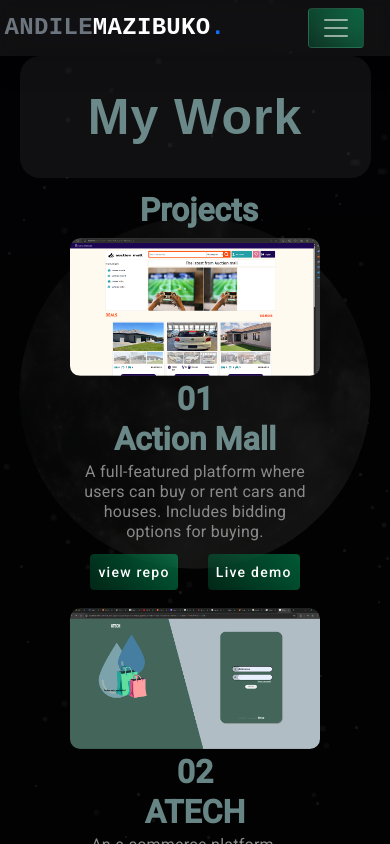
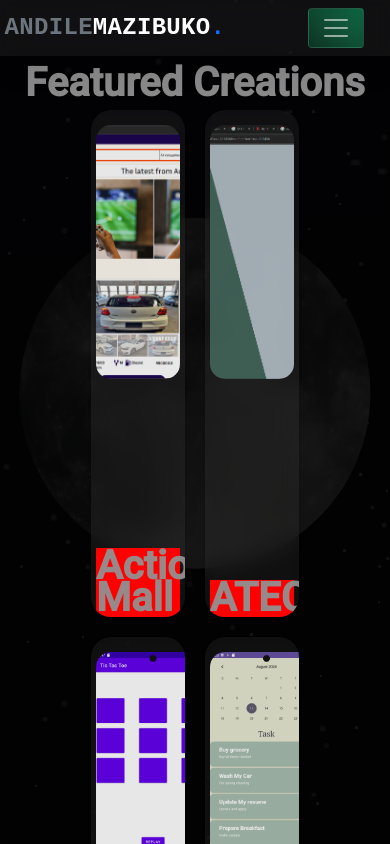
Before and after one commit to Andile-mazibuko/new-portfolio, an Angular app in the folder portfolio/: page /projects in a window 390 px wide. Built offline with nearby package versions, Linux system fonts and the light colour scheme.

Commit message:
First projects Design

```diff
--- a/portfolio/src/app/components/projects/projects.component.html
+++ b/portfolio/src/app/components/projects/projects.component.html
@@ -1,60 +1,16 @@
 <div class="cont">
-  <div class="route-head center">
-    <h1 class="center">My Work</h1>
-    <p>
-     Quest log of my coding journey — projects completed and XP earned
-    </p>
+  <h1 class="center">
+    Featured Creations
+  </h1>
+  <div class="projects-cont">
+    <mat-card *ngFor="let project of projects">
+       <div class="project-image-container">
+          <img [style]="project.projectTpe === 'Web-App' ? 'width: 100%; height: 100%; object-fit: cover;' : ''" mat-card-image [src]="project.filePaths[0]" alt="{{project.name}} image">
+       </div>
+       <div class="project-name">
+        <h1> {{ project.name }} </h1>
+       </div>
+    </mat-card>
   </div>
-  <h1 class="subtitle center">Projects</h1>
-  <div class="projects-container center">
-    <div *ngFor="let project of projects;let i = index" class="project">
-      <div class="media-cont center">
-        <img
-          *ngIf="project.projectTpe === 'Web-App'"
-          [src]="project.filePaths[0]"
-          alt=""
-          class="proj-img Web-App-img"
-        />
-        <img
-          *ngIf="project.projectTpe === 'Mobile'"
-          [src]="project.filePaths[0]"
-          alt=""
-          class="proj-img Mobile-img"
-        />
-        <img
-          *ngIf="project.projectTpe === 'Mobile'"
-          [src]="project.filePaths[1]"
-          alt=""
-          class="proj-img Mobile-img"
-        />
-        <div class="second-pic">
-          <img
-          *ngIf="project.projectTpe === 'Web-App'"
-          [src]="project.filePaths[1]"
-          alt=""
-          class="proj-img Web-App-img"
-        />
-        </div>
-      </div>
-      <div class="about-proj">
-        <h1 class="number subtitle center">{{ formatNumber(i+1)}}</h1>
-        <h1 class="subtitle center" [id]="project.name">{{ project.name }}</h1>
-        <p>
-          {{  project.description }}
-        </p>
-        <div class="cards">
-          <mat-card *ngFor="let card of project.techStack">
-            <mat-card-content class="center">
-              <mat-icon class="center"> {{ card.icon }} </mat-icon>
-              {{ card.name }}
-            </mat-card-content>
-          </mat-card>
-        </div>
-        <div class="buttons center">
-          <button mat-button>view repo</button>
-          <button mat-button>Live demo</button>
-        </div>
-      </div>
-    </div>
-  </div>
+
 </div>
--- a/portfolio/src/app/components/projects/projects.component.scss
+++ b/portfolio/src/app/components/projects/projects.component.scss
@@ -2,173 +2,60 @@
   margin-top: 55px;
   display: block;
 }
-.route-head {
-  display: block !important;
-}
-.route-head p {
-  width: 60%;
-  margin-left: 20%;
-  padding-bottom: 1%;
-  display: flex;
-  align-items: center;
-  justify-content: center;
-  flex-wrap: nowrap;
-}
-.projects-container {
-  width: 80%;
-  margin-left: 10%;
-  margin-top: 1%;
-  flex-wrap: wrap;
-}
-.subtitle {
+h1 {
+  font-size: 2.5rem;
   width: 100%;
-  color: var(--tert-font-color);
-  margin: 1%;
-  font-weight: 800;
-  font-size: xx-large;
-}
-.project {
-  //position: absolute;
-  width: 80%;
-  margin: 2.5% auto;
-  display: flex;
-  justify-content: center;
-  //height: 550px;
-  border-radius: 10px;
-  //background: var(--nav-bg-color);
-  overflow: hidden;
-}
-.project:nth-child(even) {
-  flex-direction: row-reverse;
-}
-.project:nth-child(even) .about-proj p {
-  margin-left: auto;
-  margin-right: 15%;
+  margin: 3% 0;
+  color: var(--sec-font-color);
+  font-weight: 900;
 }
 
-.media-cont {
-  position: relative;
-  width: 50%;
-  cursor: pointer;
-  //overflow: hidden;
-}
-.Web-App-img {
-  width: 100%;
-  border-radius: 10px;
-}
-.Mobile-img {
-  width: 28%;
-  margin: 1%;
-  border-radius: 10px;
-}
-.second-pic {
-  width: 100%;
-  position: absolute;
-  background: var(--nav-bg-color);
-  width: 100%;
-  height: 100%;
-  z-index: 5;
-  //opacity: .9;
-  top: 0%;
-  display: none;
-}
-.media-cont:hover .second-pic {
+.projects-cont {
   display: flex;
+  width: 80%;
+  margin: auto;
+  flex-wrap: wrap;
   justify-content: center;
-  align-items: center;
-  flex-wrap: wrap;
-  animation: moveCardsUp 4s ease-in-out;
-}
-.media-cont:hover img {
-  animation: moveCardsUp 1s ease-in-out;
-}
-.about-proj {
-  width: 50%;
-  // background-color: red;
-}
-.about-proj h1 {
-  margin: 5% 0%;
+  gap: 20px;
 
-  //margin-left: 15%;
-}
-.about-proj p {
-  width: 90%;
-  margin-left: 10%;
-  text-align: center;
-}
-.cards {
-  margin-top: 5%;
-}
-.buttons {
-  width: 80%;
-  margin-left: 10%;
-  margin-top: 5%;
-}
+  mat-card {
+    width: 30%;
+    height: 60vh;
+    overflow: hidden;
+    border-radius: 20px;
+    cursor: pointer;
+    gap: 0;
+    background-color: var(--nav-bg-color);
+    backdrop-filter: blur(10px) !important;
+    -webkit-backdrop-filter: blur(10px) !important;
 
-@media (max-width: 1280px) {
-  .about-proj h1 {
-    margin-top: 0;
+    .project-image-container {
+      height: 50%;
+      width: 90%;
+      margin: auto;
+      margin-top: 15px;
+      object-fit: cover;
+      border-radius: 15px;
+
+      img {
+        height: 100%;
+        object-fit: cover;
+        opacity: 0.9;
+
+      }
+    }
+
+    .project-name{
+      width: 90%;
+      background-color: red;
+      margin: 0 auto ;
+
+    }
   }
-  .buttons {
-    margin: 1% 0% !important;
-    display: flex;
-    justify-content: space-evenly !important;
-    //background-color: red;
-    width: 100% !important;
+  mat-card:hover {
+    transform: scale(1.05);
+    transition: all 0.3s ease-in-out;
   }
 
-  .about-proj .cards{
-    display: none !important;
-  }
+
 }
-@media (max-width: 820px) {
-  .route-head {
-    width: 90%;
-    margin-left: 5%;
-  }
-  .route-head p {
-    display: none;
-  }
-  .route-head h1 {
-    padding: 45px 0px;
-  }
-  .project {
-    display: block;
-  }
-  .projects-container {
-    display: block;
-  }
-  .media-cont {
-    width: 70%;
-    margin-left: 15%;
-  }
-  .about-proj {
-    width: 100%;
-    //background-color: red;
-  }
-  .about-proj h1 {
-    width: 100%;
-    margin: 3% 0%;
-
-    //margin-left: 15%;
-  }
-  .about-proj p {
-    width: 90%;
-    margin-left: 5%;
-    font-size: medium;
-  }
-}
-@media (max-width: 480px) {
-  .media-cont {
-    width: 100%;
-    margin-left: 0%;
-  }
-}
-@keyframes moveCardsUp {
-  0% {
-    top: 100%;
-  }
-  100% {
-    top: 0%;
-  }
-}
```
